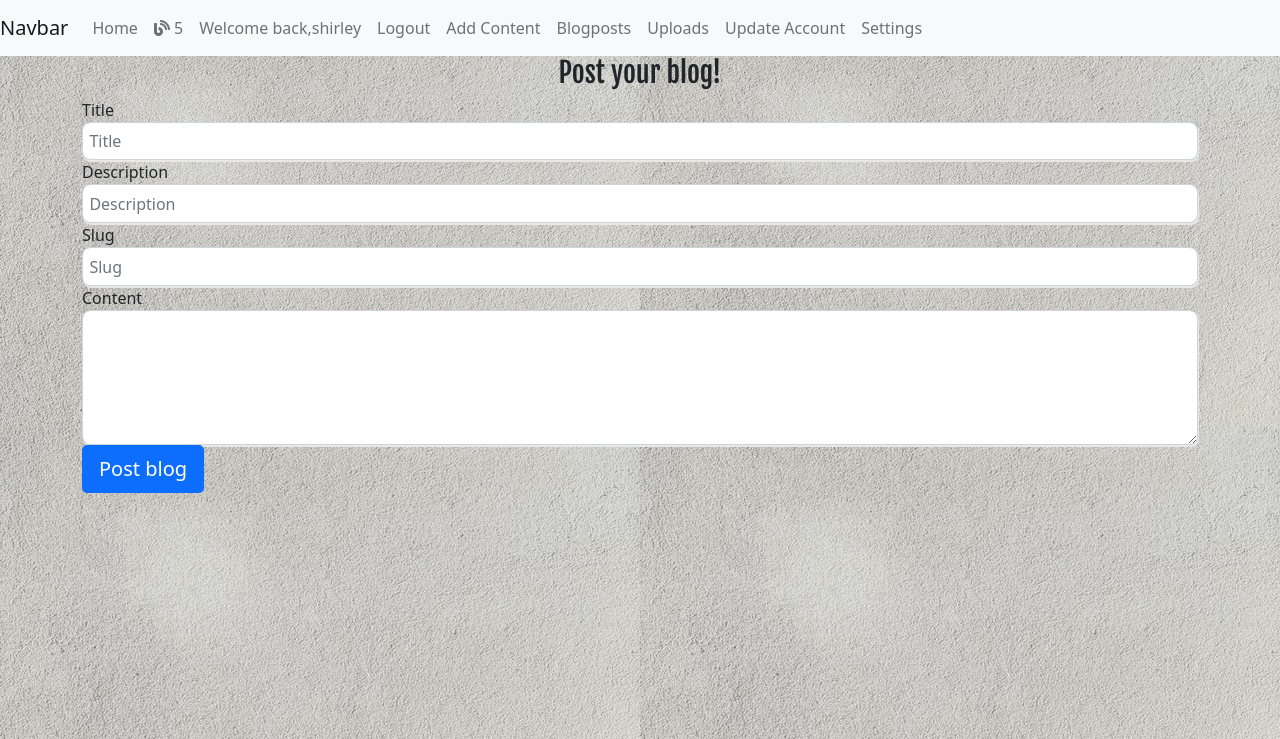
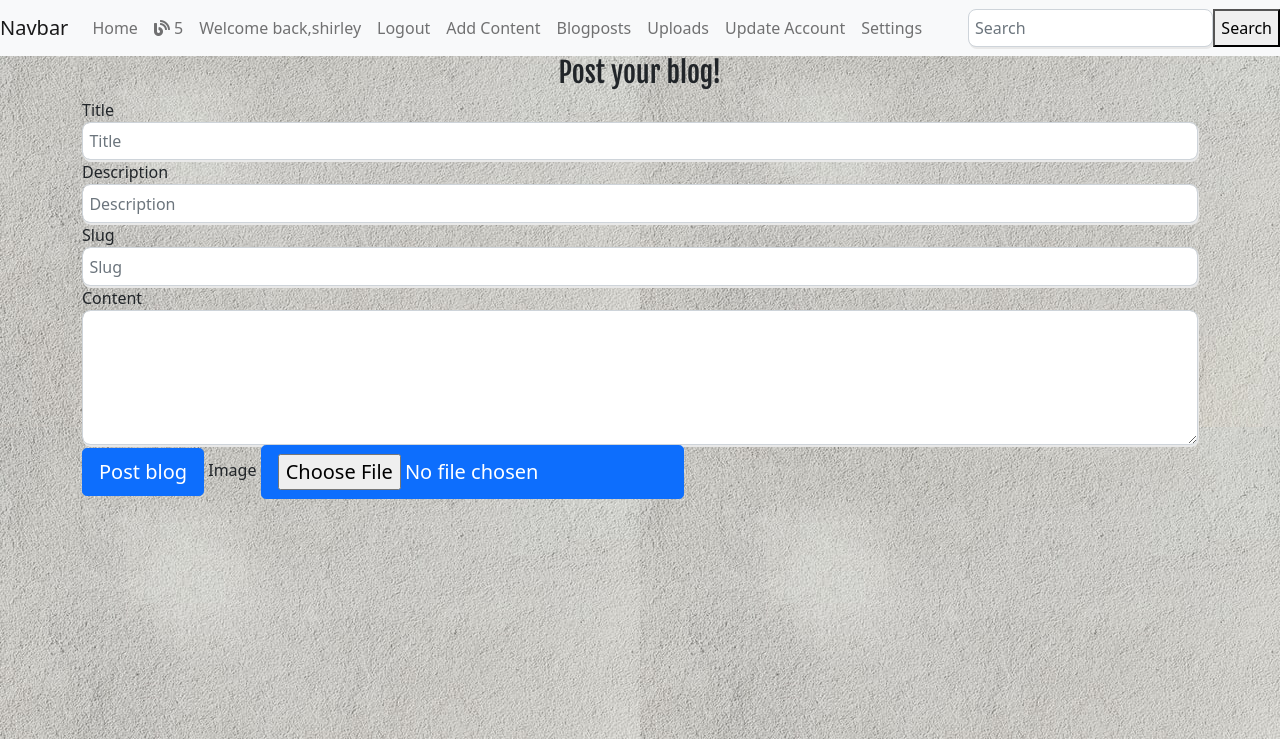
Before and after one commit to phase5lhcm/flask-blog, a Flask app: page /add_blog in a window 1280 px wide. Shown: the top 739 px of the page. Run offline with Flask 2, Linux system fonts and the light colour scheme; a user stored in the database is signed in; some libraries are stand-ins or nearby versions.

Commit message:
Build search functionality

```diff
--- a/blogposts/__init__.py
+++ b/blogposts/__init__.py
@@ -3,6 +3,9 @@ from flask_sqlalchemy import SQLAlchemy
 from flask_login import LoginManager
 from flask_bcrypt import Bcrypt
 from flask_ckeditor import CKEditor
+from werkzeug.utils import secure_filename
+import uuid as uuid
+import os
 
 app = Flask(__name__)
 ckeditor = CKEditor(app)
--- a/blogposts/forms.py
+++ b/blogposts/forms.py
@@ -1,5 +1,5 @@
 from flask_wtf import FlaskForm
-from wtforms import StringField, PasswordField,SubmitField
+from wtforms import StringField, PasswordField,SubmitField, FileField
 from wtforms.validators import Length, Email, EqualTo, DataRequired, ValidationError
 from wtforms.widgets import TextArea
 from blogposts.models import User
@@ -37,7 +37,12 @@ class BlogForm(FlaskForm):
     content = CKEditorField('Content', validators=[DataRequired()])
     slug = StringField("Slug", validators=[DataRequired()])
     submit_btn_blog = SubmitField(label='Post blog')
+    feature_img = FileField("Image")
 
 class ImageForm(FlaskForm):
     name = StringField(label='Title', validators=[ DataRequired()])
     submit_btn_img = SubmitField(label='Submit')
+
+class SearchForm(FlaskForm):
+    searched = StringField(label='Searched', validators=[ DataRequired()])
+    submit_btn_search = SubmitField(label='Submit')
--- a/blogposts/models.py
+++ b/blogposts/models.py
@@ -17,7 +17,7 @@ class Blog(db.Model):
     date_posted = db.Column(db.DateTime, nullable=False,default=datetime.utcnow)
     author_id = db.Column(db.Integer(), db.ForeignKey('user.id'))
     slug = db.Column(db.String(20))
-    # featured_img = db.Column(db.String,nullable=False)
+    # featured_img = db.Column(db.String,nullable=True)
     # author = db.relationship('User', backref=db.backref('user',lazy=True))
 
     def __repr__(self):
--- a/blogposts/routes.py
+++ b/blogposts/routes.py
@@ -1,13 +1,14 @@
 from crypt import methods
 import mimetypes
 from unicodedata import name
+import uuid
 from blogposts import app
 from flask import render_template, flash, redirect, url_for, request
 from werkzeug.utils import secure_filename
 from flask_login import login_user, current_user, logout_user, login_required
 from blogposts.models import Blog, User, Image
 from blogposts import db
-from blogposts.forms import ImageForm, RegisterForm, LoginForm, BlogForm, ImageForm
+from blogposts.forms import ImageForm, RegisterForm, LoginForm, BlogForm, ImageForm, SearchForm
 #TODO - add logging info to file when used in production
 import logging
 logging.basicConfig(level=logging.DEBUG)
@@ -100,12 +101,17 @@ def update_user(id):
 def add_blog():
     form = BlogForm()
     # print(f"Blog form: {form.__dict__}")
-    if form.validate_on_submit():
+    if form.validate_on_submit() or request.method == "POST":
         blog_post = Blog(title=form.title.data,
                             description = form.description.data,
                             content=form.content.data,
-                            slug = form.slug.data, author_id = current_user.id
+                            slug = form.slug.data, author_id = current_user.id,
+                            # feature_img = request.files['feature_img'],
+                            # feature_img_name = secure_filename(filename),
+                            # unique_filename = str(uuid.uuid1()) + "_" + feature_img_name ,
+                            # feature_img = unique_filename
                             )
+
         #clear the form after hiting submit button
         form.title.data = ''
         form.description.data = ''
@@ -211,3 +217,18 @@ def img_upload():
 def user_list():
    user_accounts = User.query.order_by(User.username).all()
    return render_template('user_profiles.html', user_accounts=user_accounts )
+
+@app.context_processor
+def layout():
+    form = SearchForm()
+    return dict(form=form)
+
+@app.route('/search/', methods=["POST"])
+def search():
+    form = SearchForm()
+    blogs_searched = Blog.query
+    if form.validate_on_submit() and request.method == "POST":
+        blog_content = form.searched.data
+        blogs_searched = blogs_searched.filter(Blog.content.like('%' + blog_content + '%' ))
+        blogs_searched = blogs_searched.order_by(Blog.title).all()
+        return render_template('search.html', form=form, searched=blog_content, blogs_searched=blogs_searched)
--- a/blogposts/templates/add_blog_posts.html
+++ b/blogposts/templates/add_blog_posts.html
@@ -6,7 +6,7 @@ content%} {{ ckeditor.load() }}
 </style>
 
 <div class="container">
-    <form id="add-blog-form" method="POST">
+    <form id="add-blog-form" method="POST" enctype="multipart/form-data">
         <h3 id="header-register">Post your blog!</h3>
         {{form.hidden_tag()}} {{form.title.label()}}
         {{form.title(class="form-control", placeholder="Title")}}
@@ -15,6 +15,8 @@ content%} {{ ckeditor.load() }}
         {{form.slug(class="blog-slug form-control", placeholder="Slug")}}
         {{form.content.label()}} {{form.content(class="form-control", rows=5)}}
         {{form.submit_btn_blog(class="btn btn-lg btn-block btn-primary
+        submit-btn-blog")}} {{form.feature_img.label()}}
+        {{form.feature_img(class="btn btn-lg btn-block btn-primary
         submit-btn-blog")}}
     </form>
     {{ ckeditor.load() }} {{ ckeditor.config(name='content') }}
--- a/blogposts/templates/layout.html
+++ b/blogposts/templates/layout.html
@@ -133,6 +133,18 @@
                 </ul>
                 {% endif %}
             </div>
+
+            <form action="{{url_for('search')}}" class="d-flex" method="POST">
+                {{form.hidden_tag()}}
+                <input
+                    type="search"
+                    placeholder="Search"
+                    aria-label="Search"
+                    name="searched"
+                    class="form-control"
+                />
+                <button>Search</button>
+            </form>
         </nav>
         {% with messages = get_flashed_messages(with_categories=true)%} {% if
         messages%} {% for category, message in messages %}
```
Also changed, not shown: blogposts/templates/user_profiles.html (+20 -0 lines).
